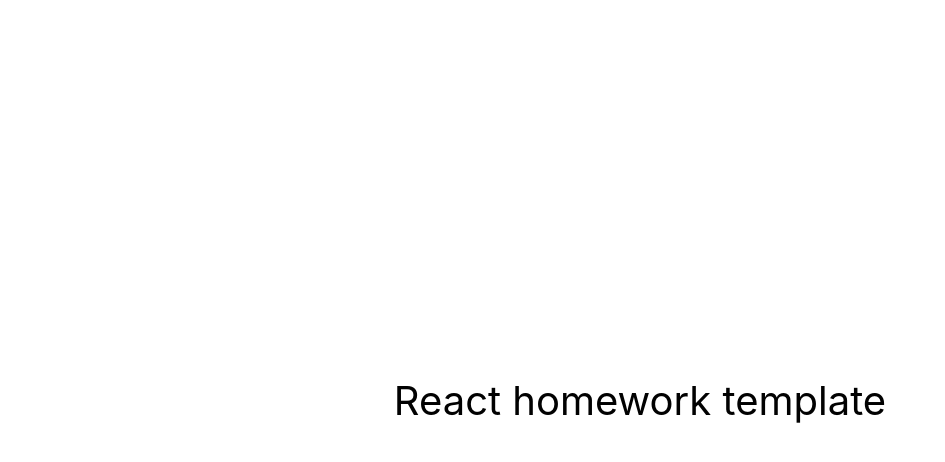
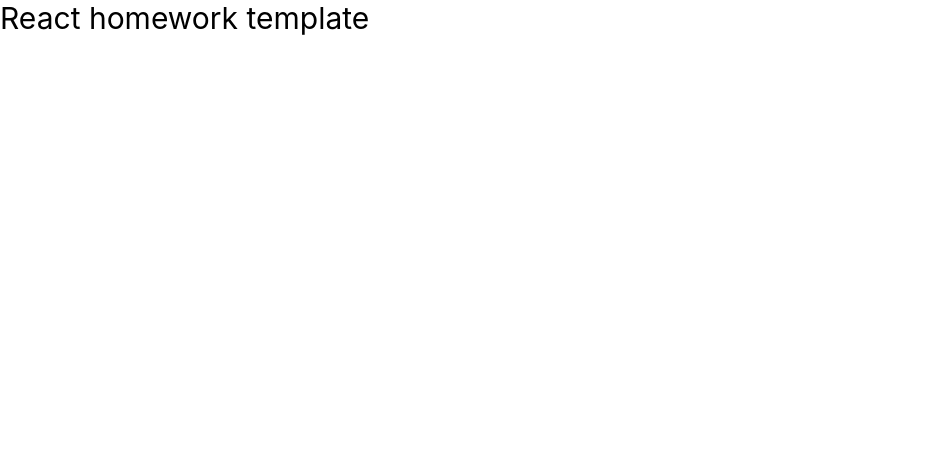
Before and after one commit to mrcolti4/tech-task, a React (Create React App) app: page / in a window 1280 px wide. Shown: the top 462 px of the page, without its empty margins (0-945 px from the left). Built offline with nearby package versions, Linux system fonts and the light colour scheme.

Commit message:
Create tailwind config file, download packages

```diff
--- a/package.json
+++ b/package.json
@@ -7,9 +7,12 @@
     "@testing-library/jest-dom": "^5.16.3",
     "@testing-library/react": "^12.1.4",
     "@testing-library/user-event": "^13.5.0",
+    "axios": "^1.6.2",
     "react": "^18.1.0",
     "react-dom": "^18.1.0",
+    "react-redux": "^8.1.3",
     "react-scripts": "5.0.1",
+    "redux": "^4.2.1",
     "web-vitals": "^2.1.3"
   },
   "scripts": {
@@ -36,5 +39,8 @@
       "last 1 firefox version",
       "last 1 safari version"
     ]
+  },
+  "devDependencies": {
+    "tailwindcss": "^3.3.5"
   }
 }
--- a/src/components/App.jsx
+++ b/src/components/App.jsx
@@ -1,16 +1,3 @@
 export const App = () => {
-  return (
-    <div
-      style={{
-        height: '100vh',
-        display: 'flex',
-        justifyContent: 'center',
-        alignItems: 'center',
-        fontSize: 40,
-        color: '#010101'
-      }}
-    >
-      React homework template
-    </div>
-  );
+  return <div className="text-3xl">React homework template</div>;
 };
--- a/src/index.css
+++ b/src/index.css
@@ -1,4 +1,8 @@
 @import-normalize; /* bring in normalize.css styles */
+@import url('https://fonts.googleapis.com/css2?family=Manrope:wght@400;500;600&family=Montserrat:wght@400;600&display=swap');
+@tailwind base;
+@tailwind components;
+@tailwind utilities;
 
 body {
   margin: 0;
--- /dev/null
+++ b/tailwind.config.js
@@ -0,0 +1,27 @@
+/** @type {import('tailwindcss').Config} */
+module.exports = {
+  content: ['./src/**/*.{js,jsx,ts,tsx}'],
+  theme: {
+    extend: {},
+    colors: {
+      primary: '#3470FF',
+      secondary: '#0B44CD',
+      dark: {
+        20: 'rgba(18, 20, 23, 0.2)',
+        50: 'rgba(18, 20, 23, 0.5)',
+        100: 'rgba(18, 20, 23, 1)',
+        secondary: '#363535',
+      },
+      light: {
+        prime: '#fff',
+        semi: '#F9F9F9',
+      },
+      gray: '#8A8A89',
+    },
+    fontFamily: {
+      primary: ['Manrope', 'sans-serif'],
+      secondary: ['Montserrat', 'sans-serif'],
+    },
+  },
+  plugins: [],
+};
```
Also changed, not shown: 1 other file (tests, documents, lock files or other folders).
